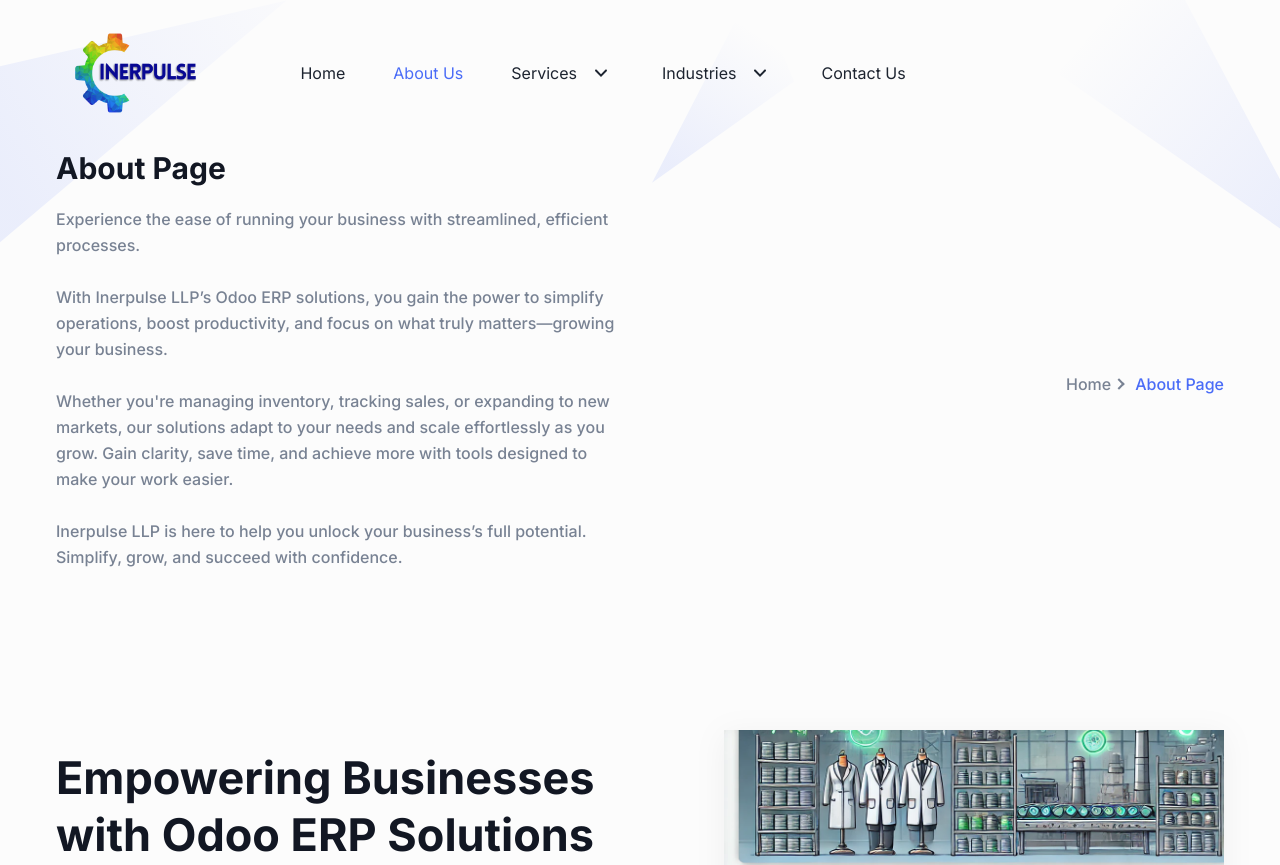
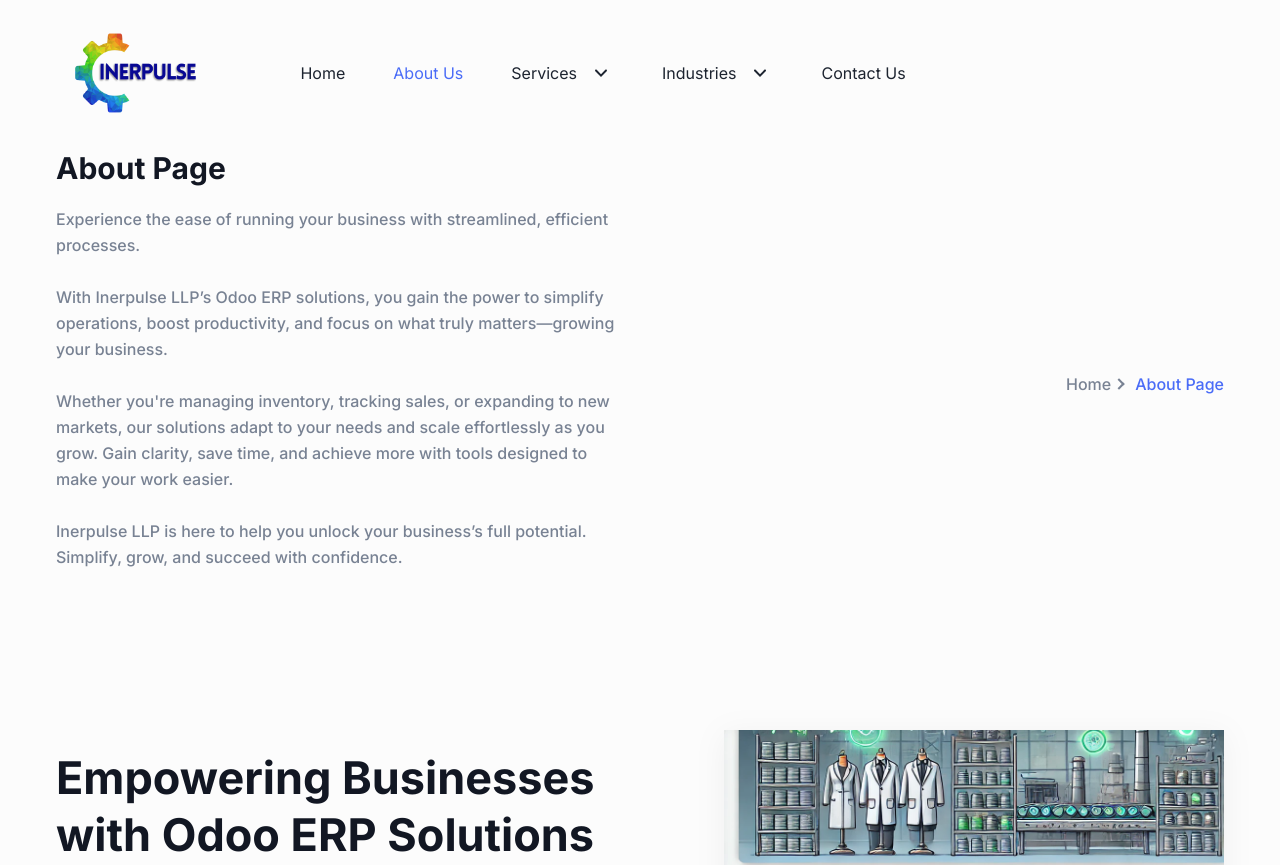
Before and after one commit to bodhispace/inerpulse, a Next.js app: page /about in a window 1280 px wide. Shown: the top 865 px of the page. Built offline with nearby package versions, Linux system fonts and the light colour scheme.

Commit message:
About page updated

```diff
--- a/src/components/Common/Breadcrumb.tsx
+++ b/src/components/Common/Breadcrumb.tsx
@@ -1,11 +1,12 @@
 import Link from "next/link";
+import React from "react";
 
 const Breadcrumb = ({
   pageName,
   description,
 }: {
   pageName: string;
-  description: string;
+  description: React.ReactNode;  // Allow JSX or elements here
 }) => {
   return (
     <>
@@ -43,78 +44,13 @@ const Breadcrumb = ({
           </div>
         </div>
 
+        {/* SVG backgrounds */}
         <div>
           <span className="absolute left-0 top-0 z-[-1]">
-            <svg
-              width="287"
-              height="254"
-              viewBox="0 0 287 254"
-              fill="none"
-              xmlns="http://www.w3.org/2000/svg"
-            >
-              <path
-                opacity="0.1"
-                d="M286.5 0.5L-14.5 254.5V69.5L286.5 0.5Z"
-                fill="url(#paint0_linear_111:578)"
-              />
-              <defs>
-                <linearGradient
-                  id="paint0_linear_111:578"
-                  x1="-40.5"
-                  y1="117"
-                  x2="301.926"
-                  y2="-97.1485"
-                  gradientUnits="userSpaceOnUse"
-                >
-                  <stop stopColor="#4A6CF7" />
-                  <stop offset="1" stopColor="#4A6CF7" stopOpacity="0" />
-                </linearGradient>
-              </defs>
-            </svg>
+            {/* SVG code */}
           </span>
           <span className="absolute right-0 top-0 z-[-1]">
-            <svg
-              width="628"
-              height="258"
-              viewBox="0 0 628 258"
-              fill="none"
-              xmlns="http://www.w3.org/2000/svg"
-            >
-              <path
-                opacity="0.1"
-                d="M669.125 257.002L345.875 31.9983L524.571 -15.8832L669.125 257.002Z"
-                fill="url(#paint0_linear_0:1)"
-              />
-              <path
-                opacity="0.1"
-                d="M0.0716344 182.78L101.988 -15.0769L142.154 81.4093L0.0716344 182.78Z"
-                fill="url(#paint1_linear_0:1)"
-              />
-              <defs>
-                <linearGradient
-                  id="paint0_linear_0:1"
-                  x1="644"
-                  y1="221"
-                  x2="429.946"
-                  y2="37.0429"
-                  gradientUnits="userSpaceOnUse"
-                >
-                  <stop stopColor="#4A6CF7" />
-                  <stop offset="1" stopColor="#4A6CF7" stopOpacity="0" />
-                </linearGradient>
-                <linearGradient
-                  id="paint1_linear_0:1"
-                  x1="18.3648"
-                  y1="166.016"
-                  x2="105.377"
-                  y2="32.3398"
-                  gradientUnits="userSpaceOnUse"
-                >
-                  <stop stopColor="#4A6CF7" />
-                  <stop offset="1" stopColor="#4A6CF7" stopOpacity="0" />
-                </linearGradient>
-              </defs>
-            </svg>
+            {/* SVG code */}
           </span>
         </div>
       </section>
```
